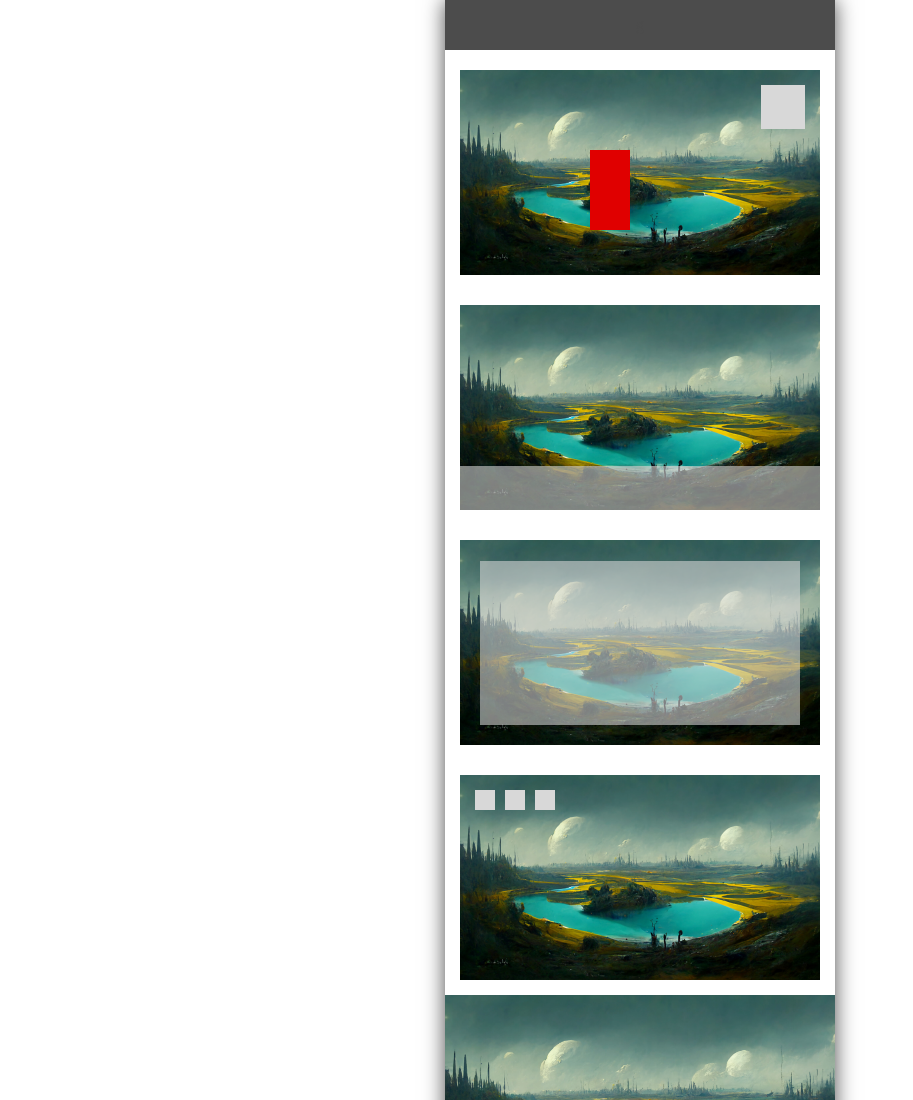
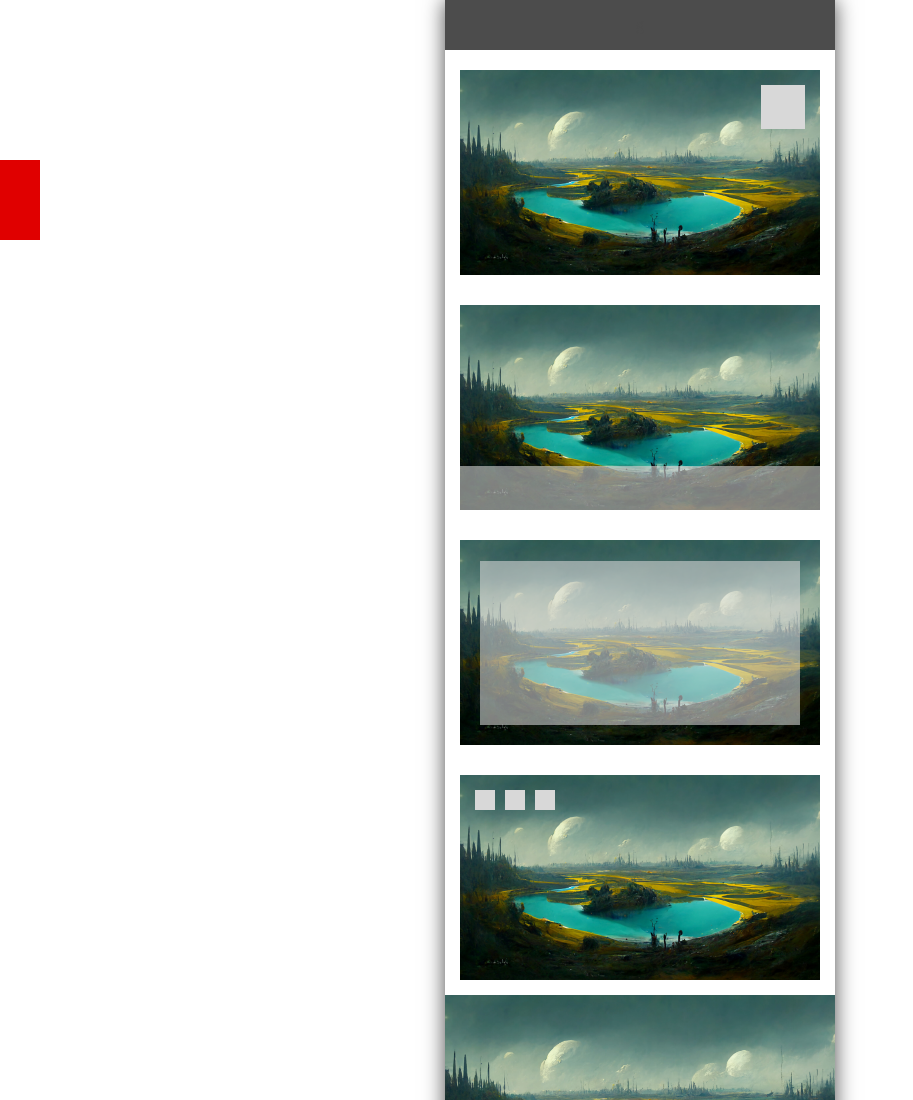
Before and after one commit to GLucile/position-1, a website built with Parcel: page src/index.html in a window 1280 px wide. Shown: the top 1100 px of the page, without its empty margins (0-913 px from the left). Built offline with nearby package versions, Linux system fonts and the light colour scheme.

Commit message:
Update fixed elements

```diff
--- a/src/css/main.css
+++ b/src/css/main.css
@@ -56,6 +56,7 @@ body {
   color: #4C4C4C;
   padding: 15px 191px;
   position: fixed;
+  z-index: 2;
 }
 
 .position-1,
@@ -84,9 +85,9 @@ body {
   padding: 20px 40px;
   margin: 50px 110px;
   transform: rotate(90deg);
-  position: absolute;
-  bottom: 30px;
-  left: -130;
+  position: fixed;
+  top: 130px;
+  left: -130px;
 }
 
 .position-2 {
```
